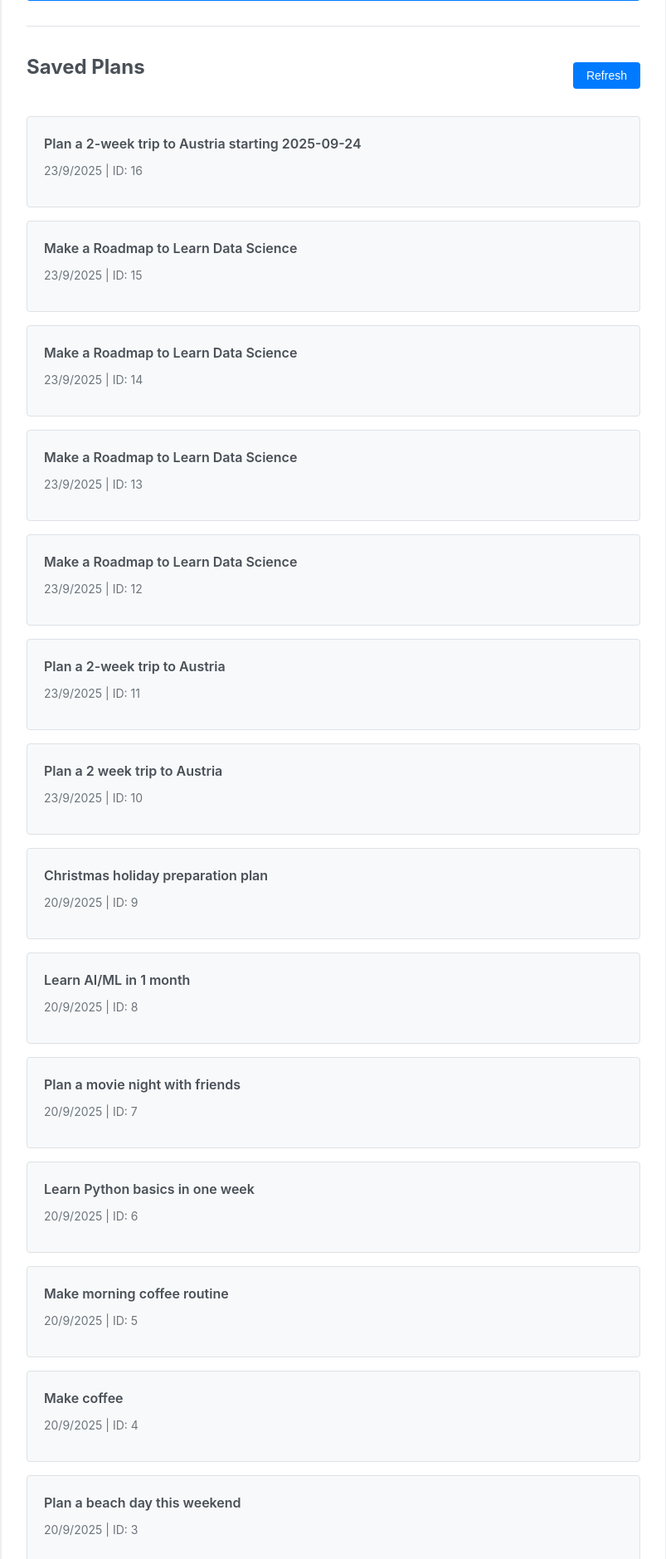
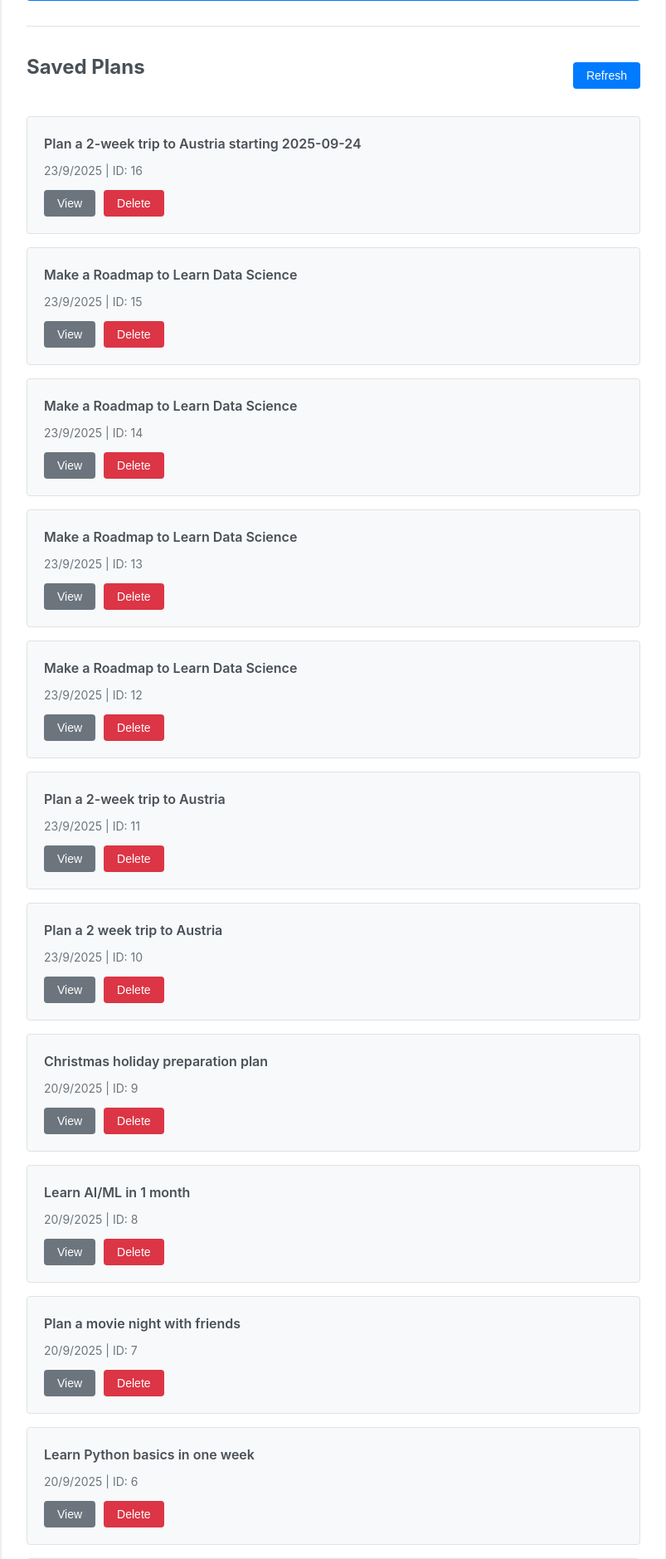
Before and after one commit to Kazim71/Task-Planner-Agent, a FastAPI app: page / in a window 1280 px wide. Shown: the part 392-2271 px from the top of the page at 83% size, without its empty margins (238-1041 px from the left). Run offline with FastAPI, Linux system fonts and the light colour scheme; data comes from the database, SQL or seed files in the repository.

Commit message:
feat: Add delete plan functionality

```diff
--- a/main.py
+++ b/main.py
@@ -8,7 +8,7 @@ from contextlib import asynccontextmanager
 from typing import List, Optional, Dict, Any
 
 from dotenv import load_dotenv
-from fastapi import FastAPI, Request
+from fastapi import FastAPI, Request, HTTPException
 from fastapi.responses import HTMLResponse, JSONResponse
 from fastapi.templating import Jinja2Templates
 from pydantic import BaseModel, Field
@@ -18,7 +18,7 @@ load_dotenv()
 
 # Import our custom modules
 from agent import TaskPlanningAgent
-from models import create_tables, get_all_plans
+from models import create_tables, get_all_plans, delete_plan # <-- Added delete_plan
 from exceptions import TaskPlannerException, handle_exception
 from logging_config import setup_logging
 
@@ -83,10 +83,8 @@ async def create_plan_endpoint(plan_request: PlanRequest):
     """Create a new plan for a given goal."""
     logger.info(f"Received request to create plan for goal: '{plan_request.goal}'")
     try:
-        # Step 1: Get the API key from the environment
         api_key = os.getenv("GEMINI_API_KEY")
 
-        # Step 2: Check if the key exists
         if not api_key:
             logger.error("FATAL ERROR: GEMINI_API_KEY not found in environment.")
             return JSONResponse(
@@ -94,21 +92,17 @@ async def create_plan_endpoint(plan_request: PlanRequest):
                 content={"success": False, "message": "Server is not configured with an API key."}
             )
 
-        # Step 3: Create the agent AND pass the key to it
         agent = TaskPlanningAgent(api_key=api_key)
         logger.info("TaskPlanningAgent initialized successfully.")
 
-        # Step 4: Generate the plan
         plan_data = await agent.generate_plan(goal=plan_request.goal, start_date=plan_request.start_date)
 
-        # Step 5: Save plan to DB if requested
         plan_id = None
         if plan_request.save_to_db:
             plan_id = agent.save_plan_to_database(plan_data)
             if plan_id:
                 logger.info(f"Plan saved to database with ID: {plan_id}")
 
-        # Step 6: Format plan for display
         formatted_plan = agent.format_plan_output(plan_data)
 
         return PlanResponse(
@@ -147,6 +141,25 @@ async def get_plans_endpoint():
             content={"success": False, "message": "Failed to retrieve saved plans."}
         )
 
+# --- NEW ENDPOINT ADDED HERE ---
+@app.delete("/plans/{plan_id}", tags=["Core"])
+async def delete_plan_endpoint(plan_id: int):
+    """Delete a specific plan by its ID."""
+    try:
+        logger.info(f"Received request to delete plan with ID: {plan_id}")
+
+        success = delete_plan(plan_id)
+
+        if success:
+            return {"success": True, "message": f"Plan {plan_id} deleted successfully."}
+        else:
+            raise HTTPException(status_code=404, detail=f"Plan with ID {plan_id} not found.")
+
+    except Exception as e:
+        error = handle_exception(e)
+        logger.error(f"Failed to delete plan {plan_id}: {error.message}")
+        raise HTTPException(status_code=500, detail="Failed to delete the plan due to a server error.")
+
 # ==============================================================================
 # 5. HEALTH ENDPOINT
 # ==============================================================================
--- a/templates/index.html
+++ b/templates/index.html
@@ -90,7 +90,7 @@
             .then(res => res.json())
             .then(data => {
                 if (data.success && data.plan_data) {
-                    planOutput.innerHTML = renderPlan(data.plan_data); // Use the new renderer
+                    planOutput.innerHTML = renderPlan(data.plan_data);
                     loadSavedPlans();
                 } else {
                     planOutput.innerHTML = '<div class="message error">' + (data.message || 'Failed to generate plan.') + '</div>';
@@ -100,6 +100,39 @@
                 planOutput.innerHTML = '<div class="message error">Error contacting server.</div>';
             });
         });
+
+        // --- NEW FUNCTION TO HANDLE DELETION ---
+        function deletePlan(planId) {
+            if (!confirm('Are you sure you want to delete this plan?')) {
+                return;
+            }
+
+            fetch(`/plans/${planId}`, {
+                method: 'DELETE'
+            })
+            .then(res => {
+                if (res.ok) {
+                    return res.json();
+                }
+                // Handle errors like 404 Not Found
+                throw new Error('Server responded with an error.');
+            })
+            .then(data => {
+                if (data.success) {
+                    console.log('Plan deleted successfully');
+                    loadSavedPlans(); // Refresh the list to show the plan is gone
+                } else {
+                    alert(data.message || 'An error occurred during deletion.');
+                }
+            })
+            .catch(error => {
+                console.error('Delete error:', error);
+                alert('Could not delete the plan. See browser console for details.');
+            });
+        }
+        // Make the function globally accessible so the 'onclick' attribute can find it
+        window.deletePlan = deletePlan;
+
 
         function renderPlan(planData) {
             const dailyBreakdownHtml = planData.daily_breakdown.map(day => {
@@ -139,10 +172,15 @@
                         if (data.plans.length === 0) {
                             plansList.innerHTML = '<em>No saved plans yet.</em>';
                         } else {
+                            // --- UPDATED THIS PART TO INCLUDE BUTTONS ---
                             plansList.innerHTML = data.plans.map(p =>
                                 `<div class="plan-card">
                                     <div class="plan-title">${p.goal}</div>
                                     <div class="plan-meta">${formatDate(p.created_at)}${p.id ? ` | ID: ${p.id}` : ''}</div>
+                                    <div class="plan-actions">
+                                        <button class="btn btn-small btn-secondary" onclick="alert('View not implemented.')">View</button>
+                                        <button class="btn btn-small btn-danger" onclick="deletePlan(${p.id})">Delete</button>
+                                    </div>
                                 </div>`
                             ).join('');
                         }
```
Also changed, not shown: 1 other file.
